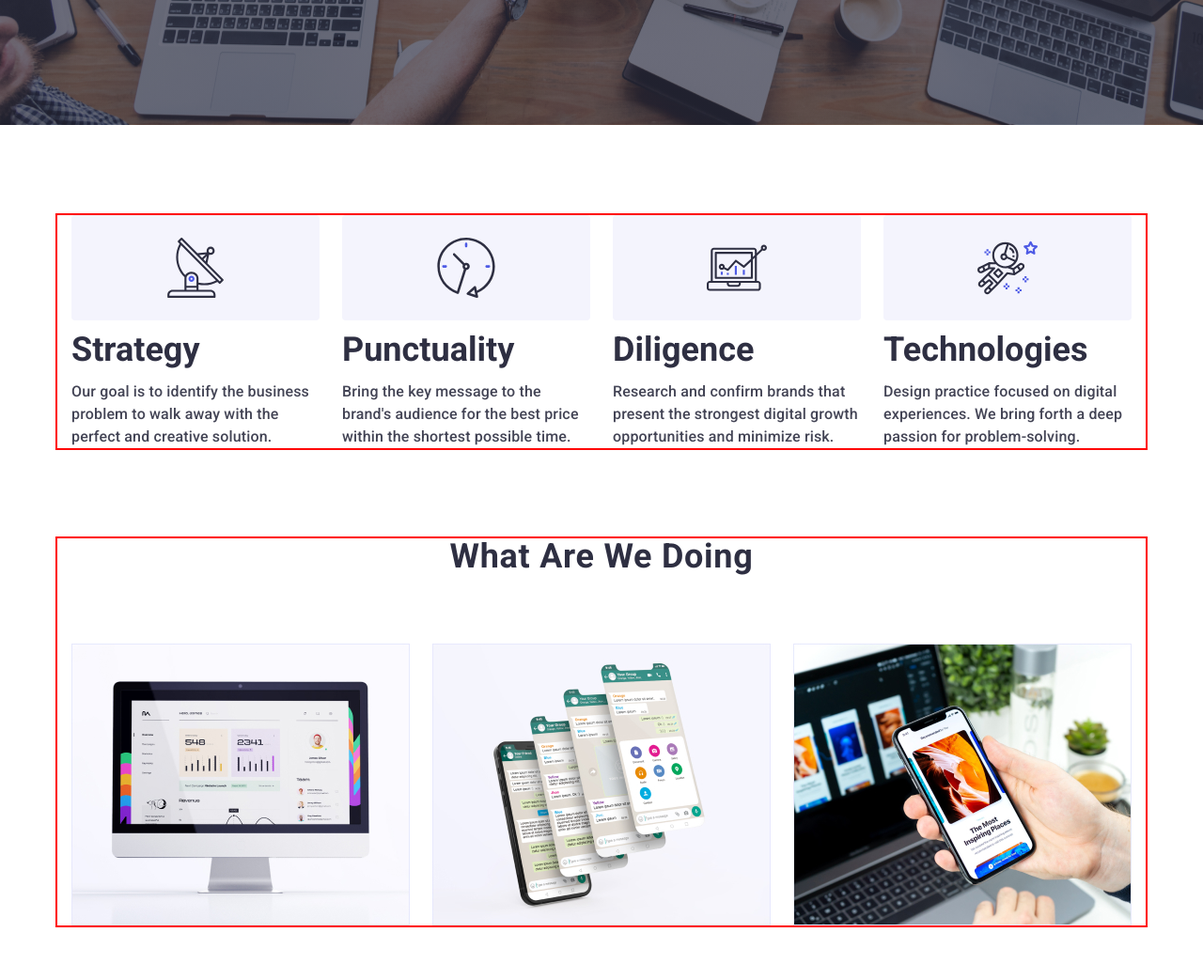
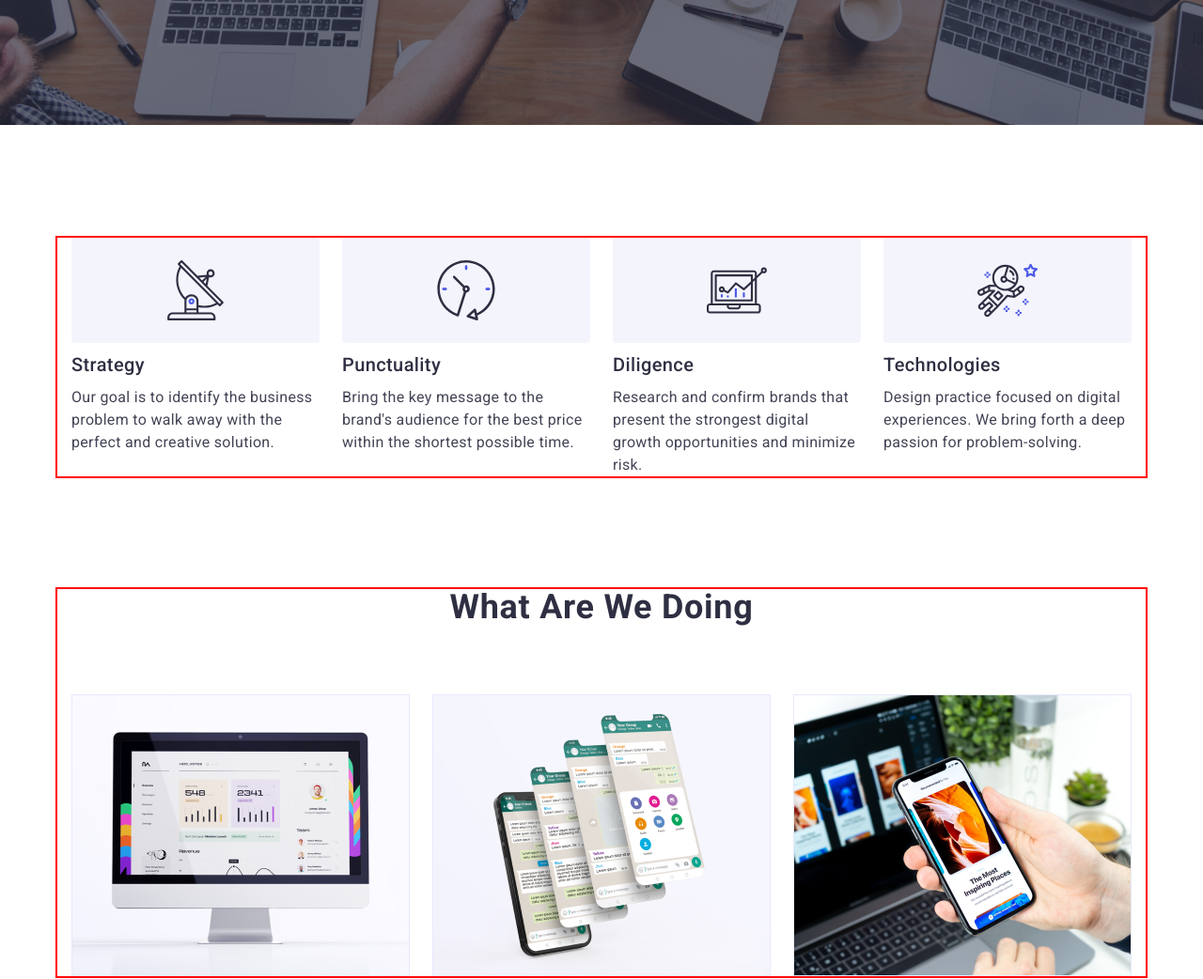
Before and after one commit to oleksandrmorgun/goit-markup-hw-07, a plain HTML site: page index.html in a window 1280 px wide. Shown: the part 540-1582 px from the top of the page at 94% size. Drawn offline with nearby package versions, Linux system fonts and the light colour scheme.

Commit message:
fourth section done

```diff
--- a/css/styles.css
+++ b/css/styles.css
@@ -418,12 +418,8 @@ button {
 }
 
 @media screen and (min-width: 1158px) {
-  .our-actions-list {
-    display: flex;
-    flex-direction: row;
-    flex-wrap: nowrap;
-    row-gap: 72px;
-    column-gap: 24px;
+  .our-actions {
+    padding: 120px 0;
   }
 
   .our-actions-container {
@@ -437,8 +433,24 @@ button {
     border-radius: 4px;
   }
 
+  .our-actions-list {
+    display: flex;
+    flex-direction: row;
+    flex-wrap: nowrap;
+    row-gap: 72px;
+    column-gap: 24px;
+  }
+
+  .our-actions-subtitle {
+    font-weight: 500;
+    font-size: 20px;
+    line-height: 1.5;
+    letter-spacing: 0.02em;
+  }
+
   .our-actions-description {
-    letter-spacing: 0.01em;
+    font-weight: 400;
+    letter-spacing: 0.02em;
   }
 }
 
@@ -574,12 +586,19 @@ button {
   .our-team-item {
     max-width: calc((100% - 24px) / 2);
   }
+
   .our-team-list {
     display: flex;
     justify-content: center;
     flex-direction: row;
     flex-wrap: wrap;
     gap: 72px 24px;
+  }
+}
+
+@media screen and (min-width: 1158px) {
+  .our-team {
+    padding: 120px 0;
   }
 }
 
--- a/index.html
+++ b/index.html
@@ -73,7 +73,7 @@
 
       <section class="hero">
         <div class="container">
-          <h1 class="hero-title">Effective Solutions for Your Business</h1>
+          <h1 class="hero-title">Effective Solutions For Your Business</h1>
           <button class="main-btn" type="button" data-modal-open>
             Order Service
           </button>
```
